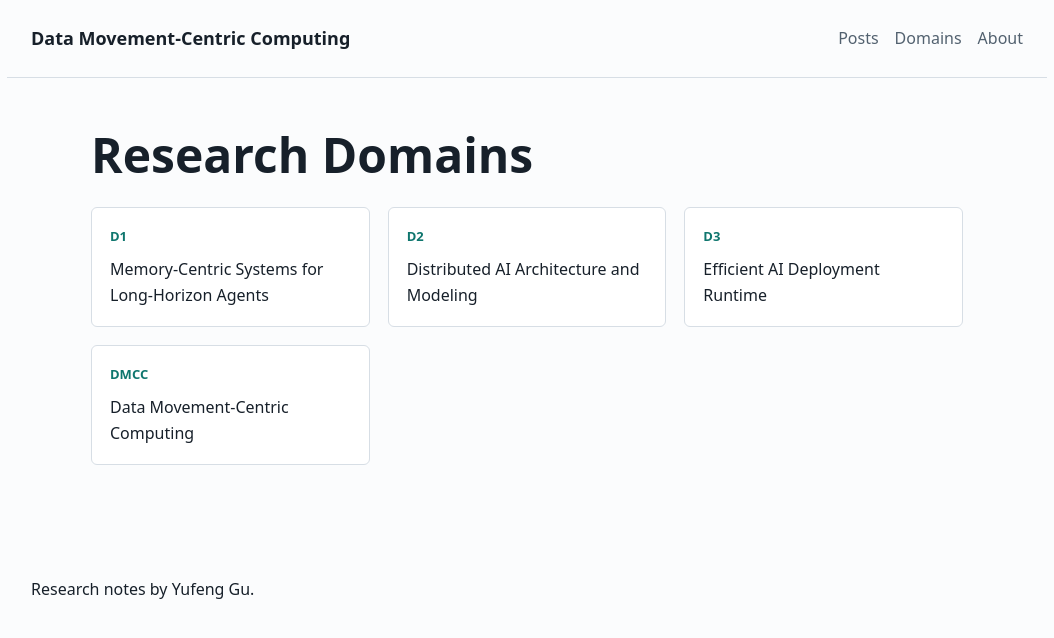
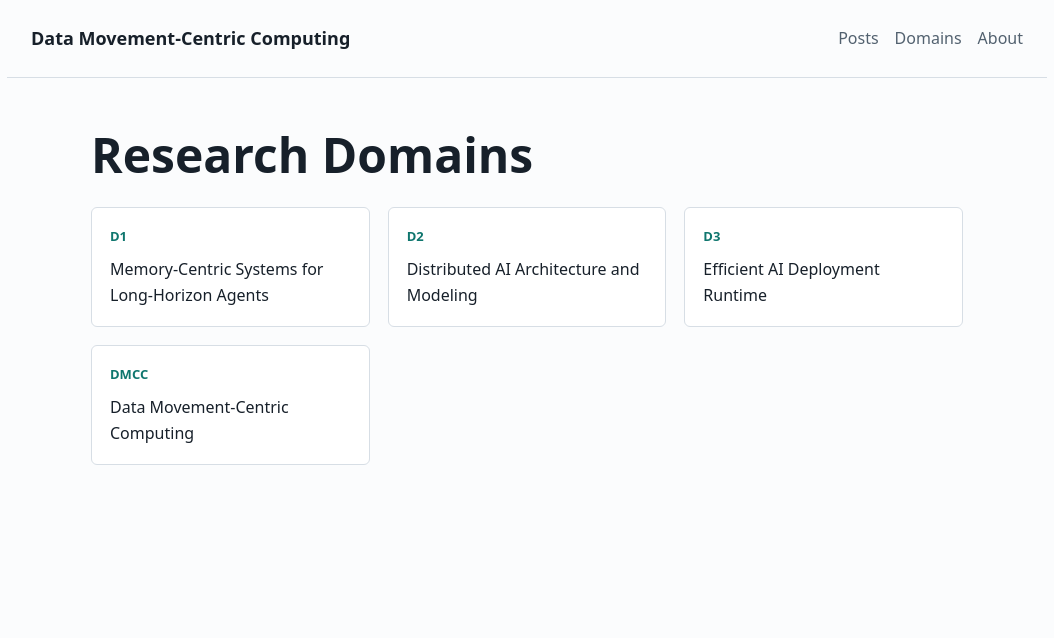
Before and after one commit to DMCC-research/DMCC-research.github.io, a Jekyll site: the page built from domains/index.md, in a window 1280 px wide. Shown: the top 638 px of the page, without its empty margins (113-1167 px from the left). Built offline with Jekyll 4.4.1, drawn with Linux system fonts in a browser that asks for light colours.

Commit message:
Remove footer byline

```diff
--- a/_includes/footer.html
+++ b/_includes/footer.html
@@ -1,3 +1,2 @@
 <footer class="site-footer">
-  <p>Research notes by Yufeng Gu.</p>
 </footer>
```
